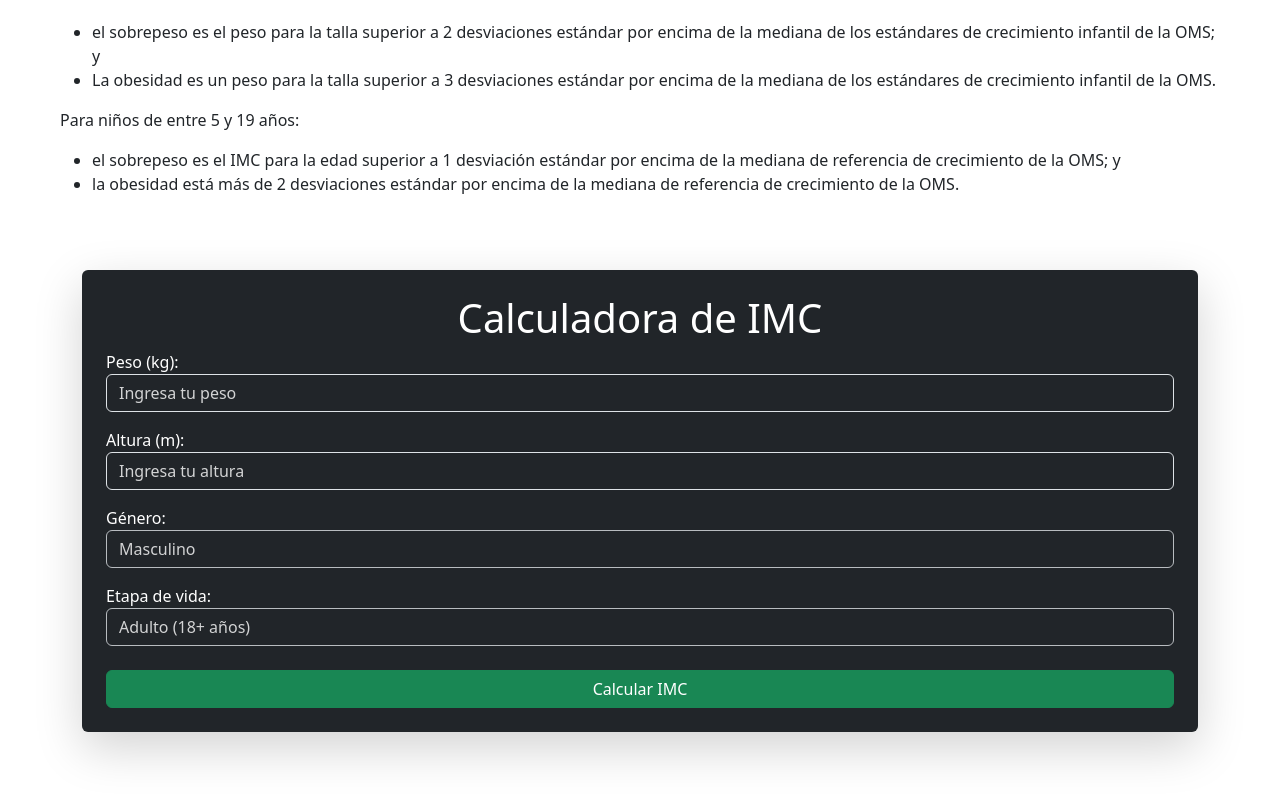
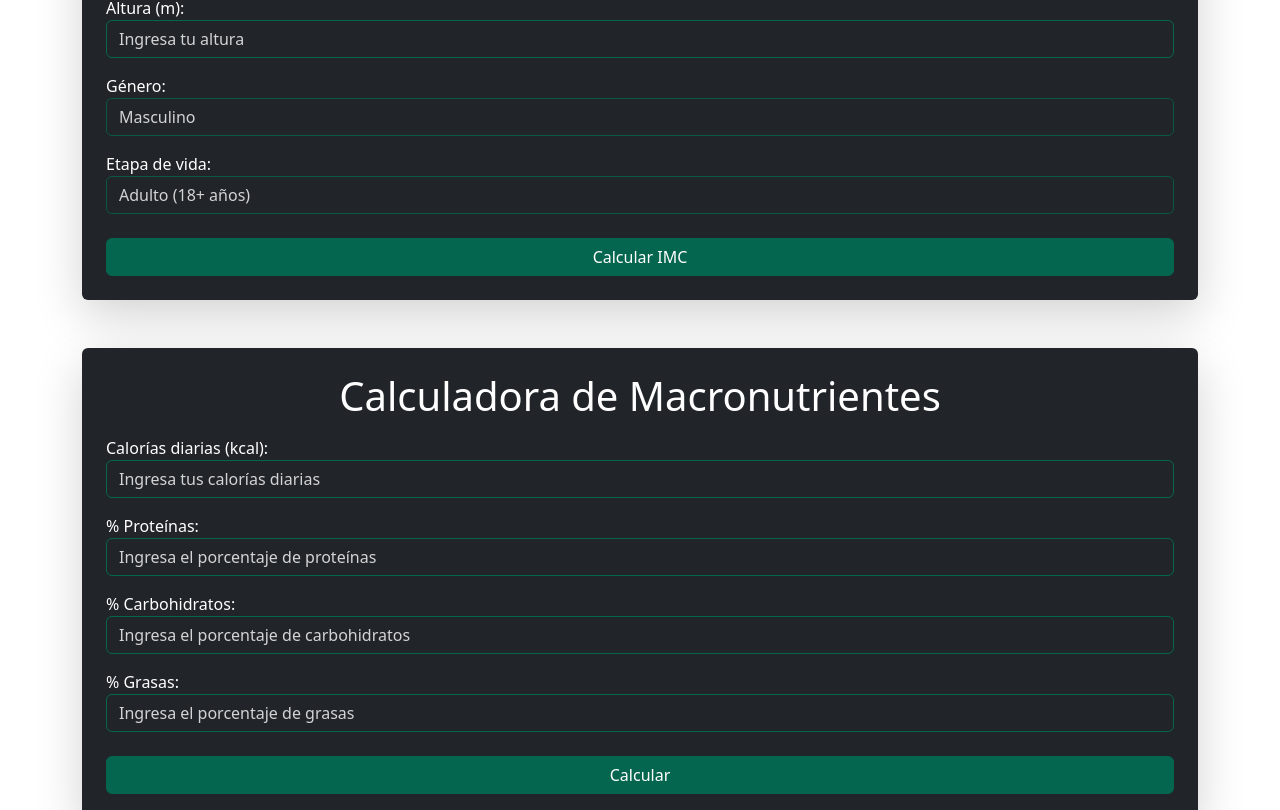
Before and after one commit to johaco/Tu-Bienestar---App, a React (Vite) app: page /calculators in a window 1280 px wide. Shown: the part 468-1278 px from the top of the page. Built offline with nearby package versions, Linux system fonts and the light colour scheme.

Commit message:
agregue la primera version de la calculadora de macros

```diff
--- /dev/null
+++ b/src/components/MacrosCalculator.jsx
@@ -0,0 +1,85 @@
+import React, { useState } from "react";
+import "../styles/MacrosCalculator.css"; // Opcional: Estilos específicos para esta calculadora.
+
+const MacrosCalculator = () => {
+    const [calories, setCalories] = useState("");
+    const [protein, setProtein] = useState("");
+    const [carbs, setCarbs] = useState("");
+    const [fats, setFats] = useState("");
+    const [result, setResult] = useState(null);
+
+    const calculateMacros = () => {
+        const proteinGrams = (calories * (protein / 100)) / 4; // 4 cal por gramo de proteína
+        const carbsGrams = (calories * (carbs / 100)) / 4;     // 4 cal por gramo de carbohidrato
+        const fatsGrams = (calories * (fats / 100)) / 9;       // 9 cal por gramo de grasa
+
+        setResult({
+            protein: proteinGrams.toFixed(2),
+            carbs: carbsGrams.toFixed(2),
+            fats: fatsGrams.toFixed(2),
+        });
+    };
+
+    return (
+        <div className="container mt-5">
+            <div className="card-dark shadow-lg p-4 bg-dark text-white rounded">
+                <h1 className="text-center">Calculadora de Macronutrientes</h1>
+                <div className="form-group mt-3">
+                    <label>Calorías diarias (kcal):</label>
+                    <input
+                        type="number"
+                        className="form-control bg-dark"
+                        placeholder="Ingresa tus calorías diarias"
+                        value={calories}
+                        onChange={(e) => setCalories(e.target.value)}
+                    />
+                </div>
+                <div className="form-group mt-3">
+                    <label>% Proteínas:</label>
+                    <input
+                        type="number"
+                        className="form-control bg-dark"
+                        placeholder="Ingresa el porcentaje de proteínas"
+                        value={protein}
+                        onChange={(e) => setProtein(e.target.value)}
+                    />
+                </div>
+                <div className="form-group mt-3">
+                    <label>% Carbohidratos:</label>
+                    <input
+                        type="number"
+                        className="form-control bg-dark"
+                        placeholder="Ingresa el porcentaje de carbohidratos"
+                        value={carbs}
+                        onChange={(e) => setCarbs(e.target.value)}
+                    />
+                </div>
+                <div className="form-group mt-3">
+                    <label>% Grasas:</label>
+                    <input
+                        type="number"
+                        className="form-control bg-dark"
+                        placeholder="Ingresa el porcentaje de grasas"
+                        value={fats}
+                        onChange={(e) => setFats(e.target.value)}
+                    />
+                </div>
+                <button
+                    className="btn btn-success mt-4 w-100"
+                    onClick={calculateMacros}
+                >
+                    Calcular
+                </button>
+                {result && (
+                    <div className="alert alert-info mt-4">
+                        <p>Proteínas: <strong>{result.protein} g</strong></p>
+                        <p>Carbohidratos: <strong>{result.carbs} g</strong></p>
+                        <p>Grasas: <strong>{result.fats} g</strong></p>
+                    </div>
+                )}
+            </div>
+        </div>
+    );
+};
+
+export default MacrosCalculator;
--- a/src/pages/Calculators.jsx
+++ b/src/pages/Calculators.jsx
@@ -1,5 +1,6 @@
 import React from 'react';
-import IMCCalculator from './IMCCalculator';
+import IMCCalculator from '../components/IMCCalculator';
+import MacrosCalculator from '../components/MacrosCalculator';
 
 const Calculators = () => {
     return (
@@ -8,24 +9,21 @@ const Calculators = () => {
                 <div>
                     <section className='section-content text-start'>
                         <h1 className='text-center general-title'>Prevención de la obesidad</h1>
-                        <p>La obesidad y el sobrepeso se definen como una acumulación anormal o excesiva de grasa que puede ser perjudicial para la salud. Un índice simple de peso para la talla que se utiliza comúnmente para clasificar el sobrepeso y la obesidad en adultos es el índice de masa corporal (IMC). Se calcula dividiendo el peso de una persona en kilogramos por el cuadrado de la altura en metros. <br/> Un IMC igual o superior a 30 se considera obesidad y un IMC igual o superior a 25 se considera sobrepeso. El IMC proporciona la medida de sobrepeso y obesidad a nivel poblacional más útil, ya que es el mismo para ambos sexos y adultos de todas las edades. Sin embargo, debe considerarse una guía aproximada porque puede no corresponder al mismo grado de gordura en diferentes individuos.<br/> La obesidad es uno de los principales factores de riesgo de muchas enfermedades crónicas, incluidas la diabetes, las enfermedades cardiovasculares, la hipertensión y los accidentes cerebrovasculares, así como varios tipos de cáncer. Además, los niños con sobrepeso tienen mayor riesgo de vivir con sobrepeso u obesidad en la edad adulta. <br/> En el caso de los niños, es necesario tener en cuenta la edad al definir el sobrepeso y la obesidad. <br /> Para niños menores de 5 años: </p>
-                        <ul>
-                            <li>el sobrepeso es el peso para la talla superior a 2 desviaciones estándar por encima de la mediana de los estándares de crecimiento infantil de la OMS; y</li>
-                            <li>La obesidad es un peso para la talla superior a 3 desviaciones estándar por encima de la mediana de los estándares de crecimiento infantil de la OMS.</li>
-                        </ul>
-                        <p>Para niños de entre 5 y 19 años:</p>
-                        <ul>
-                            <li>el sobrepeso es el IMC para la edad superior a 1 desviación estándar por encima de la mediana de referencia de crecimiento de la OMS; y</li>
-                            <li>la obesidad está más de 2 desviaciones estándar por encima de la mediana de referencia de crecimiento de la OMS.</li>
-                        </ul>
+                        <p>
+                            La obesidad y el sobrepeso se definen como una acumulación anormal o excesiva de grasa
+                            que puede ser perjudicial para la salud...
+                        </p>
                     </section>
                     <section>
                         <IMCCalculator />
                     </section>
+                    <section className='mt-5'>
+                        <MacrosCalculator />
+                    </section>
                 </div>
             </main>
         </>
-    )
-}
+    );
+};
 
 export default Calculators;
--- a/src/styles/IMCCalculators.css
+++ b/src/styles/IMCCalculators.css
@@ -25,7 +25,7 @@
 }
 /* Personalizar el focus de los inputs y selects */
 .container .form-control:focus {
-    border-color: #5aff7a; /* Borde verde */
-    box-shadow: 0 0 0 0.25rem rgba(5, 102, 79, 0.5); /* Sombra verde translúcida */
+    border-color: #05664f; /* Borde verde */
+    box-shadow:  0 0 5px #05664f; /* Sombra verde translúcida */
     outline: none; /* Opcional: eliminar el borde interno */
 }
--- /dev/null
+++ b/src/styles/MacrosCalculator.css
@@ -0,0 +1,15 @@
+.container .form-control {
+    color: white;
+    background-color: #222;
+    border: 1px solid #05664f;
+}
+
+.container .btn {
+    background-color: #05664f;
+    border-color: #05664f;
+}
+
+.container .btn:hover {
+    background-color: #044d3a;
+    border-color: #044d3a;
+}
```
Also changed, not shown: src/components/IMCCalculator.jsx (renamed from src/pages/IMCCalculator.jsx).
